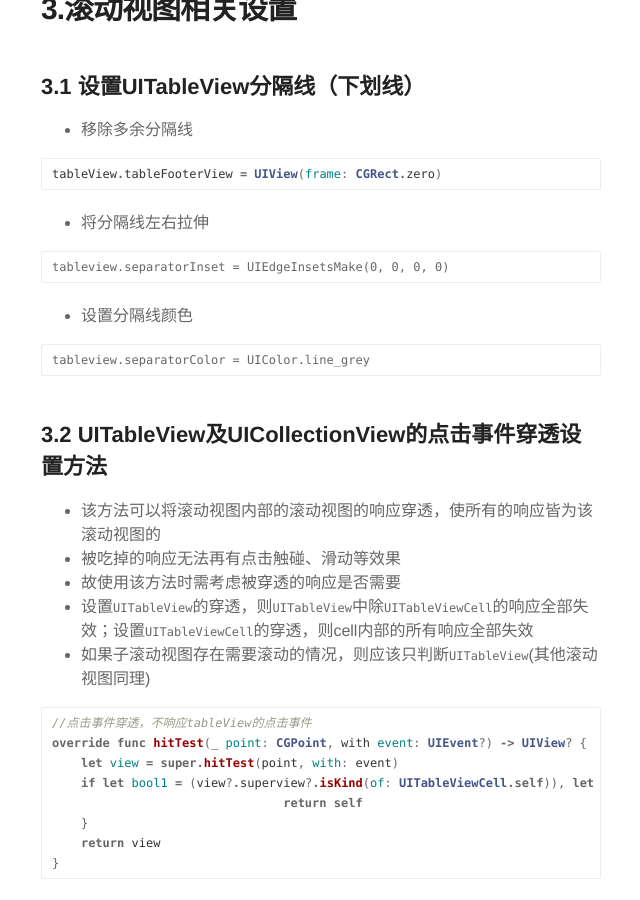
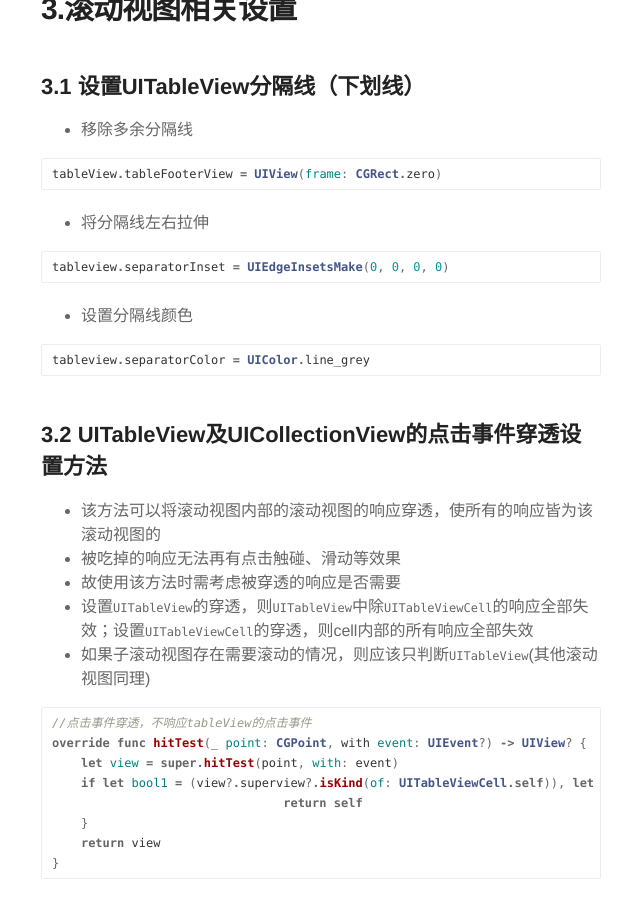
Before and after one commit to binhaozeng/binhaozeng.github.io, a Jekyll site: the page built from _posts/tech/2020-01-21-UI-method.md, in a window 1280 px wide and 900 px high, scrolled down 1861 px. Shown: the whole window, without its empty margins (319-959 px from the left). Built offline with Jekyll 4.4.1, drawn with Linux system fonts in a browser that asks for light colours; comment, search, counter and statistics services are not loaded.

Commit message:
edit articles

````diff
--- a/_posts/tech/2020-01-21-UI-method.md
+++ b/_posts/tech/2020-01-21-UI-method.md
@@ -107,13 +107,13 @@ tableView.tableFooterView = UIView(frame: CGRect.zero)
 
 - 将分隔线左右拉伸
 
-```
+```swift
 tableview.separatorInset = UIEdgeInsetsMake(0, 0, 0, 0)
 ```
 
 - 设置分隔线颜色
 
-```
+```swift
 tableview.separatorColor = UIColor.line_grey
 ```
 
````
Also changed, not shown: _posts/tech/2020-02-07-vehicle-nav.md (+1 -1 lines).
